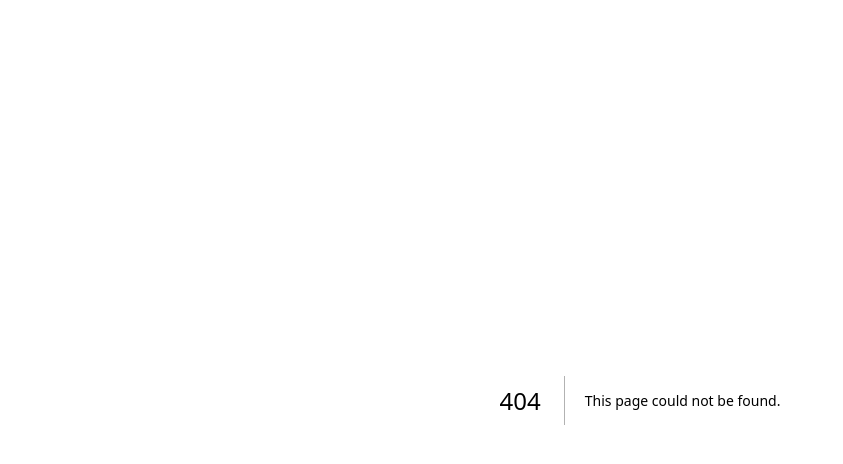
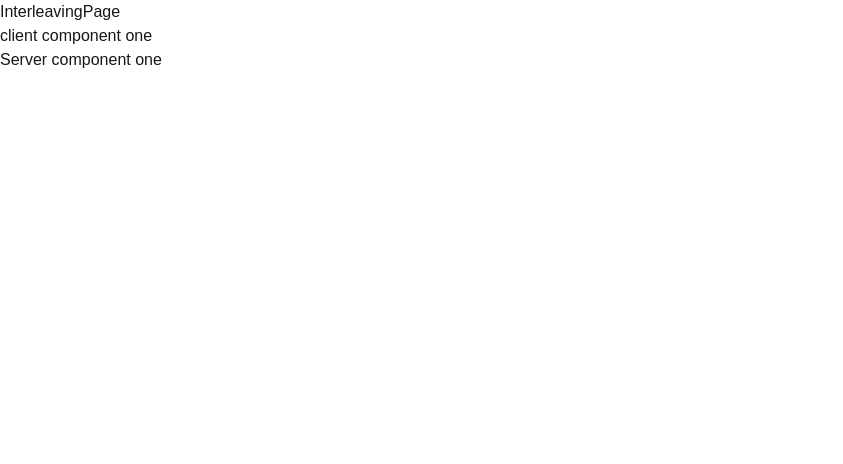
Before and after one commit to denleonchev/nextjs-rendering, a Next.js app: page /interleaving in a window 1280 px wide. Before the commit this address had no page. Shown: the top 464 px of the page, without its empty margins (0-843 px from the left). Built offline with nearby package versions, Linux system fonts and the light colour scheme.

Commit message:
play interleaving

```diff
--- /dev/null
+++ b/src/app/interleaving/page.tsx
@@ -0,0 +1,15 @@
+import { ClientComponentOne } from "@/components/client-component-one";
+import { ServerComponentOne } from "@/components/server-component-one";
+
+export default async function InterleavingPage() {
+  return (
+    <>
+      <h1>
+        InterleavingPage
+      </h1>
+      <ClientComponentOne>
+        <ServerComponentOne />
+      </ClientComponentOne>
+    </>
+  );
+}
--- /dev/null
+++ b/src/components/client-component-one.tsx
@@ -0,0 +1,17 @@
+"use client";
+
+import React, { SyntheticEvent, useState } from "react";
+
+export const ClientComponentOne = ({ children }: { children: React.ReactNode}) => {
+    const [text, setText] = useState('client component one');
+    console.log('ClientComponentOne render');
+
+    return (
+        <>
+            <input value={text} onChange={(e: SyntheticEvent) => {
+                setText((e.target as HTMLInputElement).value);
+            }}/>
+            {children}
+        </>
+    )
+}
--- /dev/null
+++ b/src/components/client-component-two.tsx
@@ -0,0 +1,12 @@
+"use client";
+
+import { SyntheticEvent, useState } from "react";
+
+export const ClientComponentTwo = () => {
+    const [text, setText] = useState('client component two');
+    console.log('ClientComponentTwo render');
+
+    return <input value={text} onChange={(e: SyntheticEvent) => {
+        setText((e.target as HTMLInputElement).value);
+    }}/>;
+}
--- /dev/null
+++ b/src/components/server-component-one.tsx
@@ -0,0 +1,11 @@
+import fs from "fs";
+
+export const ServerComponentOne = () => {
+  fs.readFileSync("src/components/server-component-one.tsx", "utf-8");
+  console.log('ServerComponentOne render');
+  return (
+    <>
+      <h1>Server component one</h1>
+    </>
+  );
+}
--- /dev/null
+++ b/src/components/server-component-two.tsx
@@ -0,0 +1,9 @@
+import fs from "fs";
+
+export const ServerComponentTwo = () => {
+  fs.readFileSync("src/components/server-component-two.tsx", "utf-8");
+  console.log('ServerComponentTwo render');
+  return (
+    <h1>Server component two</h1>
+  );
+}
```
